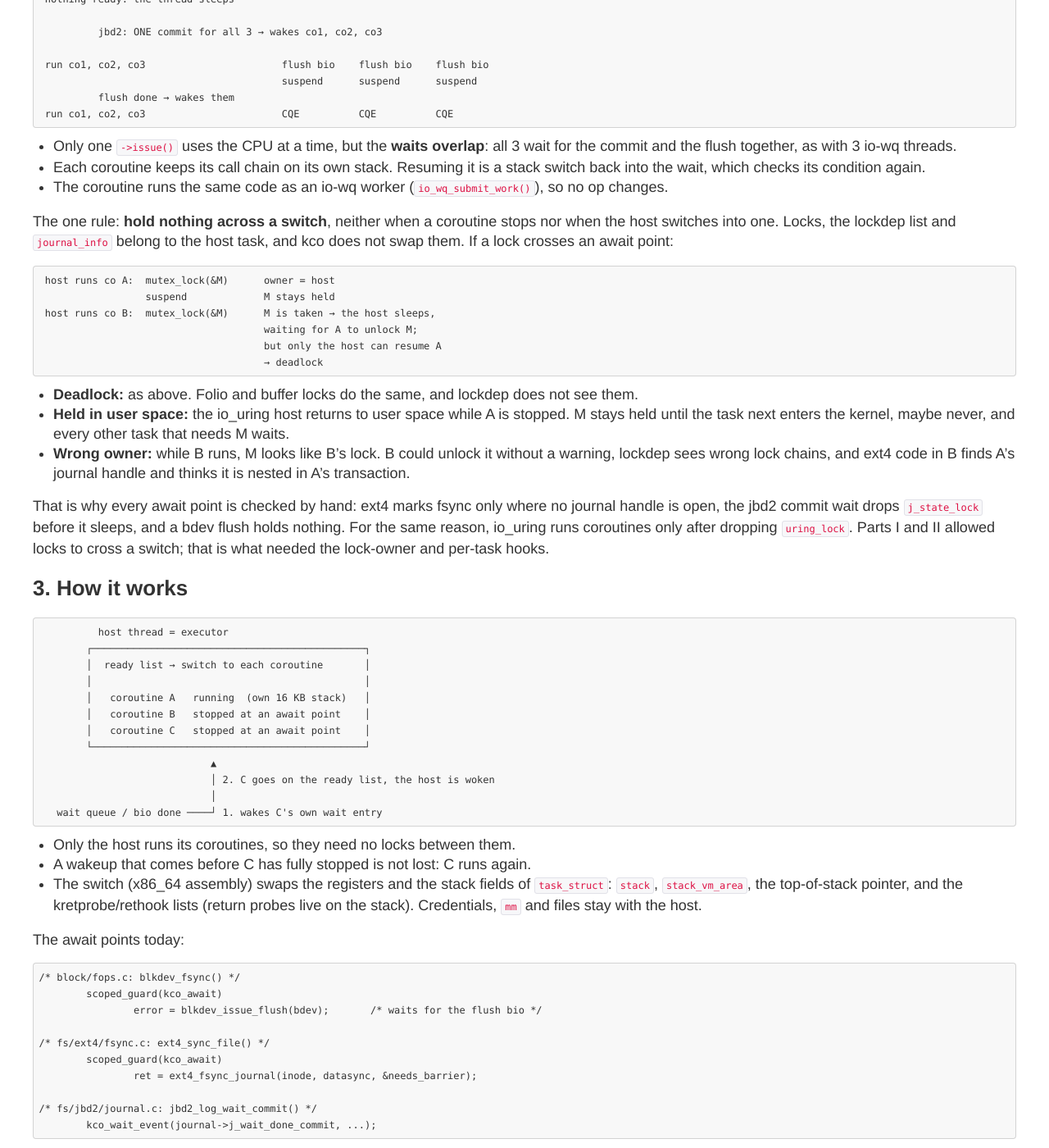
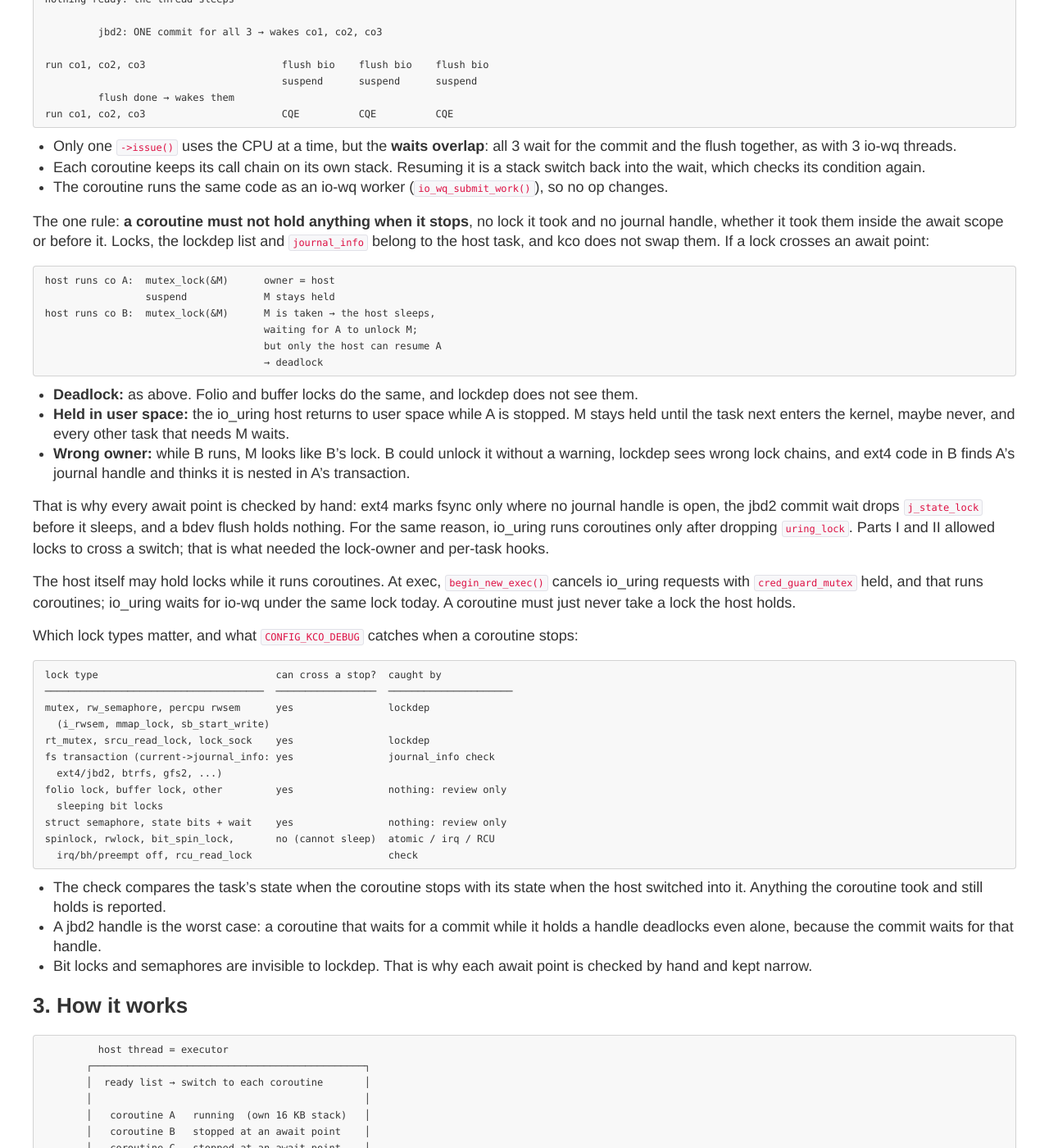
Before and after one commit to ming1/ming1.github.io, a Jekyll site: the page built from _posts/2026-09-23-linux-kernel-coroutine-io-wq.md, in a window 1280 px wide and 1400 px high, scrolled down 15999 px. Shown: the whole window at 82% size. Built offline with Jekyll 4.4.1, drawn with Linux system fonts in a browser that asks for light colours; comment, search, counter and statistics services are not loaded; a style sheet for code colours, icons or effects is not loaded; some of the changed text lies outside the part shown.

Commit message:
linux-kernel-coroutine-io-wq: list the lock types in Part III
The rule is about what a coroutine holds when it stops; the host may hold
locks, as exec does while io_uring cancels. Add a table of lock types:
which can cross a stop and what the debug check catches. Update the
limits now that locks taken before the await scope are caught.

````diff
--- a/_posts/2026-09-23-linux-kernel-coroutine-io-wq.md
+++ b/_posts/2026-09-23-linux-kernel-coroutine-io-wq.md
@@ -869,10 +869,10 @@ How several requests then run at once, e.g. 3 fsyncs on ext4:
 - The coroutine runs the same code as an io-wq worker
   (`io_wq_submit_work()`), so no op changes.
 
-The one rule: **hold nothing across a switch**, neither when a coroutine
-stops nor when the host switches into one. Locks, the lockdep list and
-`journal_info` belong to the host task, and kco does not swap them. If a
-lock crosses an await point:
+The one rule: **a coroutine must not hold anything when it stops**, no
+lock it took and no journal handle, whether it took them inside the await
+scope or before it. Locks, the lockdep list and `journal_info` belong to the
+host task, and kco does not swap them. If a lock crosses an await point:
 
 ```
  host runs co A:  mutex_lock(&M)      owner = host
@@ -898,6 +898,38 @@ before it sleeps, and a bdev flush holds nothing. For the same reason,
 io_uring runs coroutines only after dropping `uring_lock`. Parts I and II
 allowed locks to cross a switch; that is what needed the lock-owner and
 per-task hooks.
+
+The host itself may hold locks while it runs coroutines. At exec,
+`begin_new_exec()` cancels io_uring requests with `cred_guard_mutex` held,
+and that runs coroutines; io_uring waits for io-wq under the same lock
+today. A coroutine must just never take a lock the host holds.
+
+Which lock types matter, and what `CONFIG_KCO_DEBUG` catches when a
+coroutine stops:
+
+```
+ lock type                              can cross a stop?  caught by
+ ─────────────────────────────────────  ─────────────────  ─────────────────────
+ mutex, rw_semaphore, percpu rwsem      yes                lockdep
+   (i_rwsem, mmap_lock, sb_start_write)
+ rt_mutex, srcu_read_lock, lock_sock    yes                lockdep
+ fs transaction (current->journal_info: yes                journal_info check
+   ext4/jbd2, btrfs, gfs2, ...)
+ folio lock, buffer lock, other         yes                nothing: review only
+   sleeping bit locks
+ struct semaphore, state bits + wait    yes                nothing: review only
+ spinlock, rwlock, bit_spin_lock,       no (cannot sleep)  atomic / irq / RCU
+   irq/bh/preempt off, rcu_read_lock                       check
+```
+
+- The check compares the task's state when the coroutine stops with its
+  state when the host switched into it. Anything the coroutine took and
+  still holds is reported.
+- A jbd2 handle is the worst case: a coroutine that waits for a commit
+  while it holds a handle deadlocks even alone, because the commit waits
+  for that handle.
+- Bit locks and semaphores are invisible to lockdep. That is why each await
+  point is checked by hand and kept narrow.
 
 ## 3. How it works
 
@@ -1050,10 +1082,9 @@ What testing and review caught:
   high QD.
 - Benchmarks were run before the last review fixes.
 - Use 2 has tests but no in-tree user yet.
-- The rule "hold nothing across a switch" is checked only with
-  `CONFIG_KCO_DEBUG`, and only for locks taken inside the await scope. A
-  lock taken before the scope, and one held by the host when it switches in,
-  are not caught yet.
+- The rule is checked only with `CONFIG_KCO_DEBUG`, and only for lock types
+  lockdep tracks and for `journal_info`. Bit locks and semaphores depend on
+  review.
 
 # Takeaways
 
````
